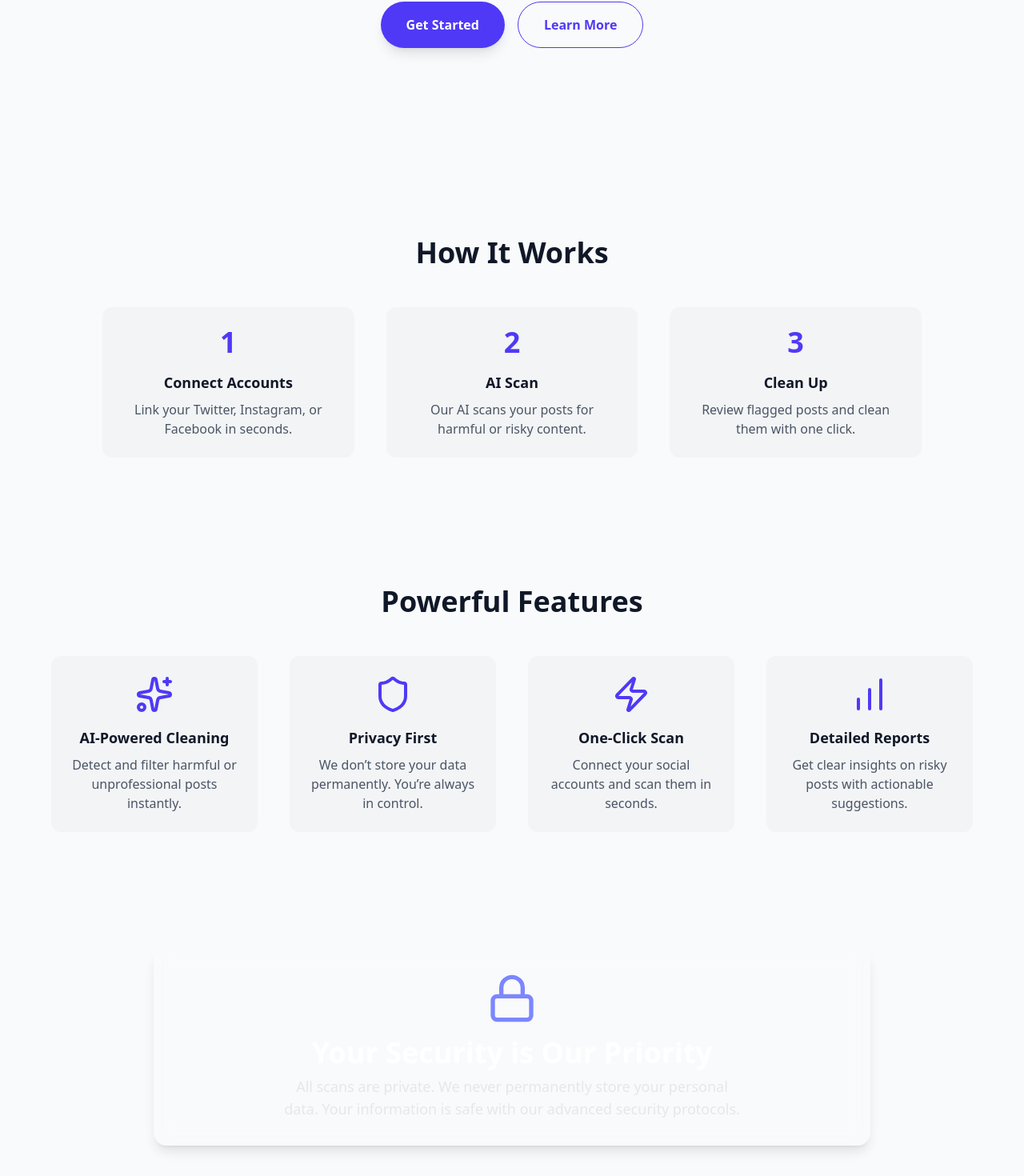
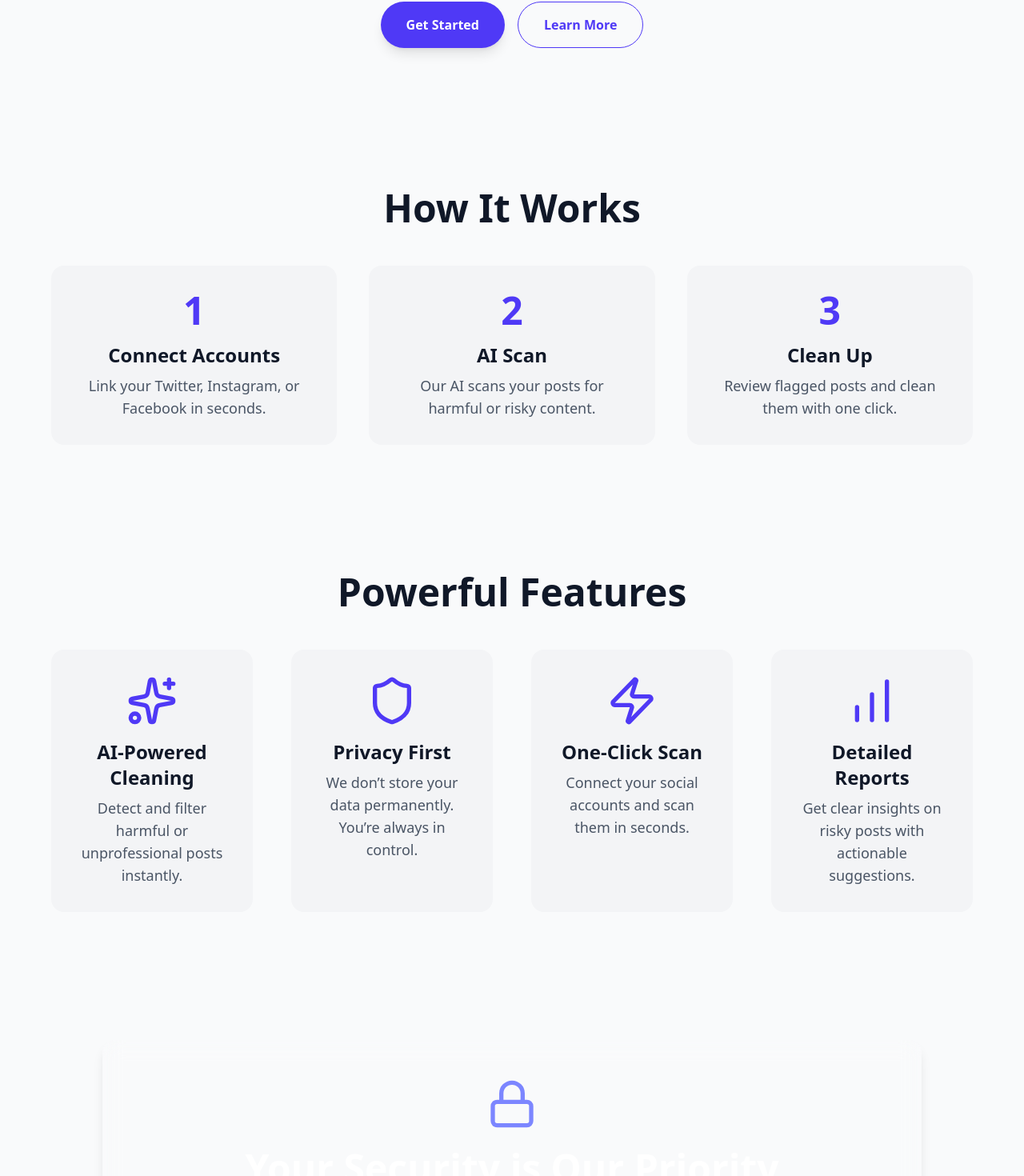
Before and after one commit to arfatkazi/SocialClean.AI, a React (Vite) app in the folder frontend/socialcleanAI/: page / in a window 1280 px wide. Shown: the part 659-2129 px from the top of the page at 80% size. Built offline with nearby package versions, Linux system fonts and the light colour scheme.

Commit message:
frontend changes

```diff
--- a/frontend/socialcleanAI/src/components/Homepage/Feature.jsx
+++ b/frontend/socialcleanAI/src/components/Homepage/Feature.jsx
@@ -6,28 +6,28 @@ const Feature = () => {
   const features = [
     {
       icon: (
-        <Sparkles className="w-12 h-12 text-indigo-600 dark:text-indigo-400 mb-4" />
+        <Sparkles className="w-14 h-14 sm:w-16 sm:h-16 text-indigo-600 dark:text-indigo-400 mb-4" />
       ),
       title: "AI-Powered Cleaning",
       desc: "Detect and filter harmful or unprofessional posts instantly.",
     },
     {
       icon: (
-        <Shield className="w-12 h-12 text-indigo-600 dark:text-indigo-400 mb-4" />
+        <Shield className="w-14 h-14 sm:w-16 sm:h-16 text-indigo-600 dark:text-indigo-400 mb-4" />
       ),
       title: "Privacy First",
       desc: "We don’t store your data permanently. You’re always in control.",
     },
     {
       icon: (
-        <Zap className="w-12 h-12 text-indigo-600 dark:text-indigo-400 mb-4" />
+        <Zap className="w-14 h-14 sm:w-16 sm:h-16 text-indigo-600 dark:text-indigo-400 mb-4" />
       ),
       title: "One-Click Scan",
       desc: "Connect your social accounts and scan them in seconds.",
     },
     {
       icon: (
-        <BarChart className="w-12 h-12 text-indigo-600 dark:text-indigo-400 mb-4" />
+        <BarChart className="w-14 h-14 sm:w-16 sm:h-16 text-indigo-600 dark:text-indigo-400 mb-4" />
       ),
       title: "Detailed Reports",
       desc: "Get clear insights on risky posts with actionable suggestions.",
@@ -35,26 +35,28 @@ const Feature = () => {
   ];
 
   return (
-    <section className="py-20 px-6 bg-transparent transition-colors duration-300">
-      <div className="max-w-6xl mx-auto text-center">
-        <h2 className="text-3xl md:text-4xl font-bold mb-12 text-gray-900 dark:text-white">
+    <section className="py-16 sm:py-20 px-6 sm:px-10 md:px-16 transition-colors duration-300">
+      <div className="max-w-7xl mx-auto text-center">
+        <h2 className="text-2xl sm:text-3xl md:text-5xl font-extrabold mb-10 sm:mb-12 text-gray-900 dark:text-white">
           Powerful Features
         </h2>
-        <div className="grid grid-cols-1 md:grid-cols-2 lg:grid-cols-4 gap-10">
+        <div className="grid grid-cols-1 sm:grid-cols-2 lg:grid-cols-4 gap-6 sm:gap-8 lg:gap-12">
           {features.map((item, i) => (
             <motion.div
               key={i}
-              className="flex flex-col items-center text-center p-6 rounded-xl bg-gray-100 dark:bg-gray-800 transition-all duration-300 hover:scale-105 hover:shadow-lg cursor-pointer"
+              className="flex flex-col items-center text-center p-6 sm:p-8 rounded-2xl bg-gray-100 dark:bg-gray-800 transition-all duration-300 hover:scale-105 hover:shadow-lg cursor-pointer"
               initial={{ opacity: 0, y: 30 }}
               whileInView={{ opacity: 1, y: 0 }}
               viewport={{ once: true }}
               transition={{ delay: i * 0.2, duration: 0.6 }}
             >
               {item.icon}
-              <h3 className="font-semibold text-lg text-gray-900 dark:text-white mb-2">
+              <h3 className="font-semibold text-lg sm:text-xl md:text-2xl text-gray-900 dark:text-white mb-2">
                 {item.title}
               </h3>
-              <p className="text-gray-600 dark:text-gray-300">{item.desc}</p>
+              <p className="text-sm sm:text-base md:text-lg text-gray-600 dark:text-gray-300">
+                {item.desc}
+              </p>
             </motion.div>
           ))}
         </div>
--- a/frontend/socialcleanAI/src/components/Homepage/Security.jsx
+++ b/frontend/socialcleanAI/src/components/Homepage/Security.jsx
@@ -4,20 +4,20 @@ import { Lock } from "lucide-react";
 
 const Security = () => {
   return (
-    <section className="py-16 px-6 bg-custom-dark">
-      <div className="max-w-4xl mx-auto text-center">
+    <section className="py-16 sm:py-20 px-6 sm:px-10 md:px-16 bg-custom-dark">
+      <div className="max-w-5xl mx-auto text-center">
         <motion.div
-          className="p-8 rounded-2xl bg-white/10 backdrop-blur-md shadow-lg hover:shadow-xl transition-all duration-500"
+          className="p-8 sm:p-10 md:p-12 rounded-2xl bg-white/10 backdrop-blur-md shadow-lg hover:shadow-xl transition-all duration-500"
           initial={{ opacity: 0, y: 30 }}
           whileInView={{ opacity: 1, y: 0 }}
           viewport={{ once: true }}
           transition={{ duration: 0.8 }}
         >
-          <Lock className="w-16 h-16 mx-auto text-indigo-400 mb-4" />
-          <h2 className="text-2xl md:text-4xl font-bold mb-2 text-white">
+          <Lock className="w-14 h-14 sm:w-16 sm:h-16 mx-auto text-indigo-400 mb-6" />
+          <h2 className="text-2xl sm:text-3xl md:text-5xl font-extrabold mb-4 text-white">
             Your Security is Our Priority
           </h2>
-          <p className="text-base md:text-lg text-gray-200 max-w-xl mx-auto">
+          <p className="text-sm sm:text-base md:text-lg text-gray-200 max-w-2xl mx-auto">
             All scans are private. We never permanently store your personal
             data. Your information is safe with our advanced security protocols.
           </p>
--- a/frontend/socialcleanAI/src/components/Homepage/Works.jsx
+++ b/frontend/socialcleanAI/src/components/Homepage/Works.jsx
@@ -21,29 +21,31 @@ const Works = () => {
   ];
 
   return (
-    <section className="py-20 px-6 mt-15  transition-colors duration-300 ">
-      <div className="max-w-5xl mx-auto text-center">
-        <h2 className="text-3xl md:text-4xl font-bold mb-12 text-gray-900">
+    <section className="py-16 sm:py-20 px-4 sm:px-6 md:px-10 transition-colors duration-300">
+      <div className="max-w-6xl mx-auto text-center">
+        <h2 className="text-2xl sm:text-3xl md:text-5xl font-extrabold mb-10 sm:mb-12 text-gray-900 dark:text-gray-100">
           How It Works
         </h2>
 
-        <div className="grid grid-cols-1 md:grid-cols-3 gap-10 ">
+        <div className="grid grid-cols-1 sm:grid-cols-2 md:grid-cols-3 gap-6 sm:gap-8 md:gap-10">
           {steps.map((item, i) => (
             <motion.div
               key={i}
-              className="flex flex-col items-center text-center p-6 rounded-xl bg-gray-100 dark:bg-gray-800 transition-all duration-300 hover:scale-105 hover:shadow-lg cursor-pointer"
+              className="flex flex-col items-center text-center p-6 sm:p-8 rounded-2xl bg-gray-100 dark:bg-gray-800 transition-all duration-300 hover:scale-105 hover:shadow-lg cursor-pointer"
               initial={{ opacity: 0, y: 30 }}
               whileInView={{ opacity: 1, y: 0 }}
               viewport={{ once: true }}
               transition={{ delay: i * 0.2, duration: 0.6 }}
             >
-              <div className="text-4xl font-bold text-indigo-600 dark:text-indigo-400 mb-4 ">
+              <div className="text-3xl sm:text-4xl md:text-5xl font-bold text-indigo-600 dark:text-indigo-400 mb-4">
                 {item.step}
               </div>
-              <h3 className="font-semibold text-lg text-gray-900 dark:text-white mb-2">
+              <h3 className="font-semibold text-lg sm:text-xl md:text-2xl text-gray-900 dark:text-white mb-2">
                 {item.title}
               </h3>
-              <p className="text-gray-600 dark:text-gray-300">{item.desc}</p>
+              <p className="text-sm sm:text-base md:text-lg text-gray-600 dark:text-gray-300">
+                {item.desc}
+              </p>
             </motion.div>
           ))}
         </div>
```
